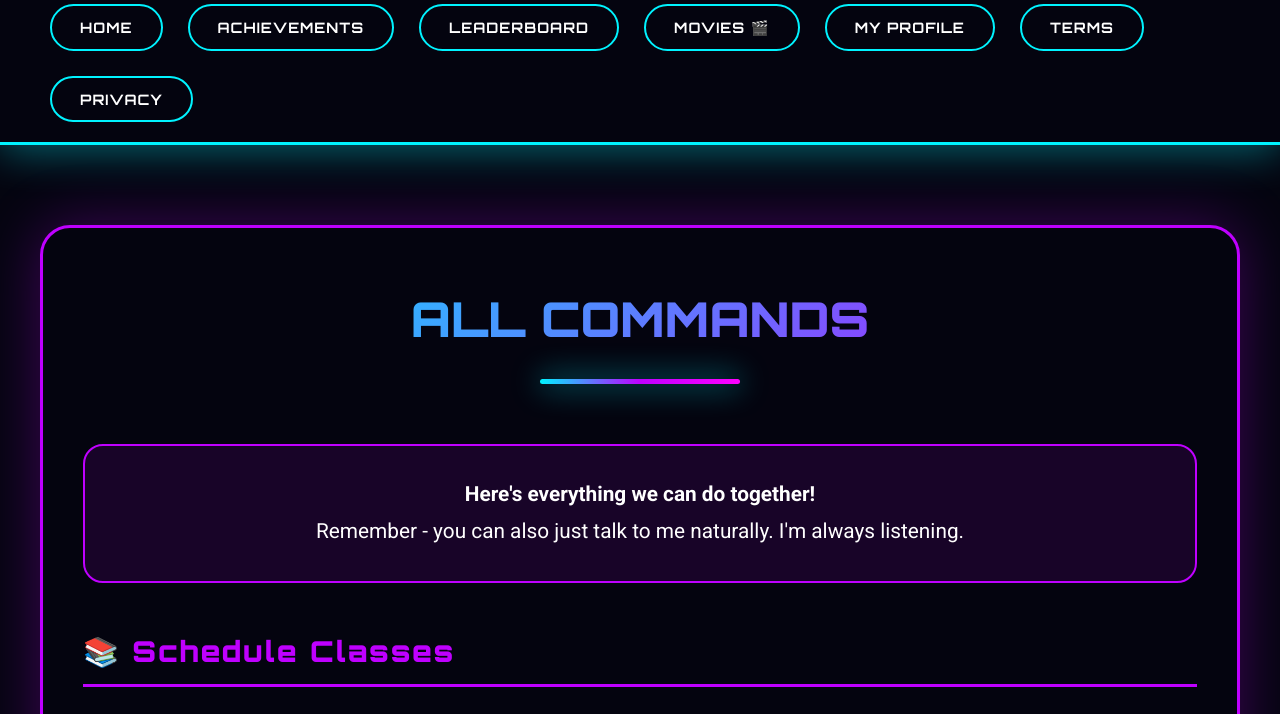
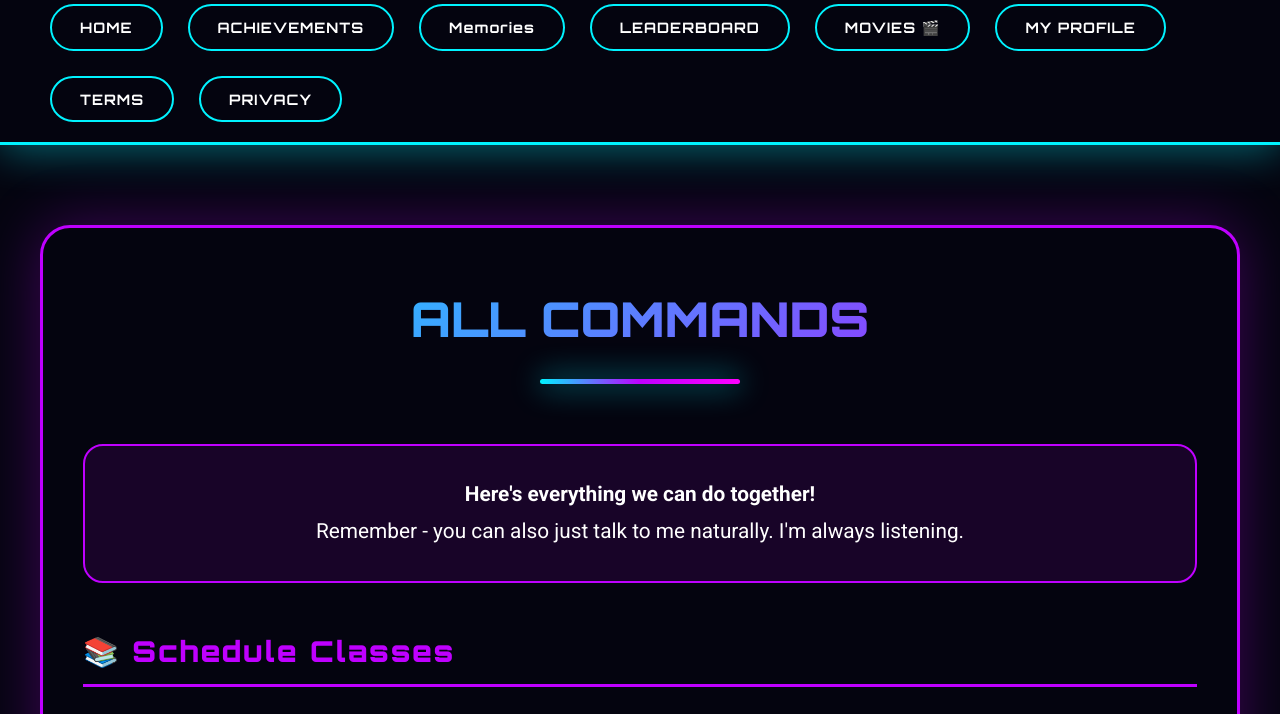
Before and after one commit to sapphirediamondcasino-bit/Diane-s-Arcade, a website: page bot.html in a window 1280 px wide. Shown: the part 1544-2258 px from the top of the page. Drawn offline with Linux system fonts and the light colour scheme; no server answers.

Commit message:
Update bot.html

```diff
--- a/bot.html
+++ b/bot.html
@@ -566,6 +566,7 @@
         <div class="nav-links">
             <a href="index.html" class="nav-link">HOME</a>
             <a href="achievements.html" class="nav-link">ACHIEVEMENTS</a>
+            <a href="memories.html" class="nav-link">Memories</a>
             <a href="leaderboard.html" class="nav-link">LEADERBOARD</a>
             <a href="movies.html" class="nav-link">MOVIES 🎬</a>
             <a href="profile.html" class="nav-link">MY PROFILE</a>
@@ -889,6 +890,7 @@
              <a href="#games" class="footer-link">GAMES</a>
              <a href="#achievements" class="footer-link">ACHIEVEMENTS</a>
              <a href="leaderboard.html" class="footer-link">LEADERBOARD</a>
+            <a href="memories.html" class="footer-link">Memories</a>
              <a href="TermsofService.html" class="footer-link">TERMS</a>
             <a href="PrivacyPolicy.html" class="footer-link">PRIVACY</a>
              <a href="profile.html" class="footer-link">PROFILE</a>
```
